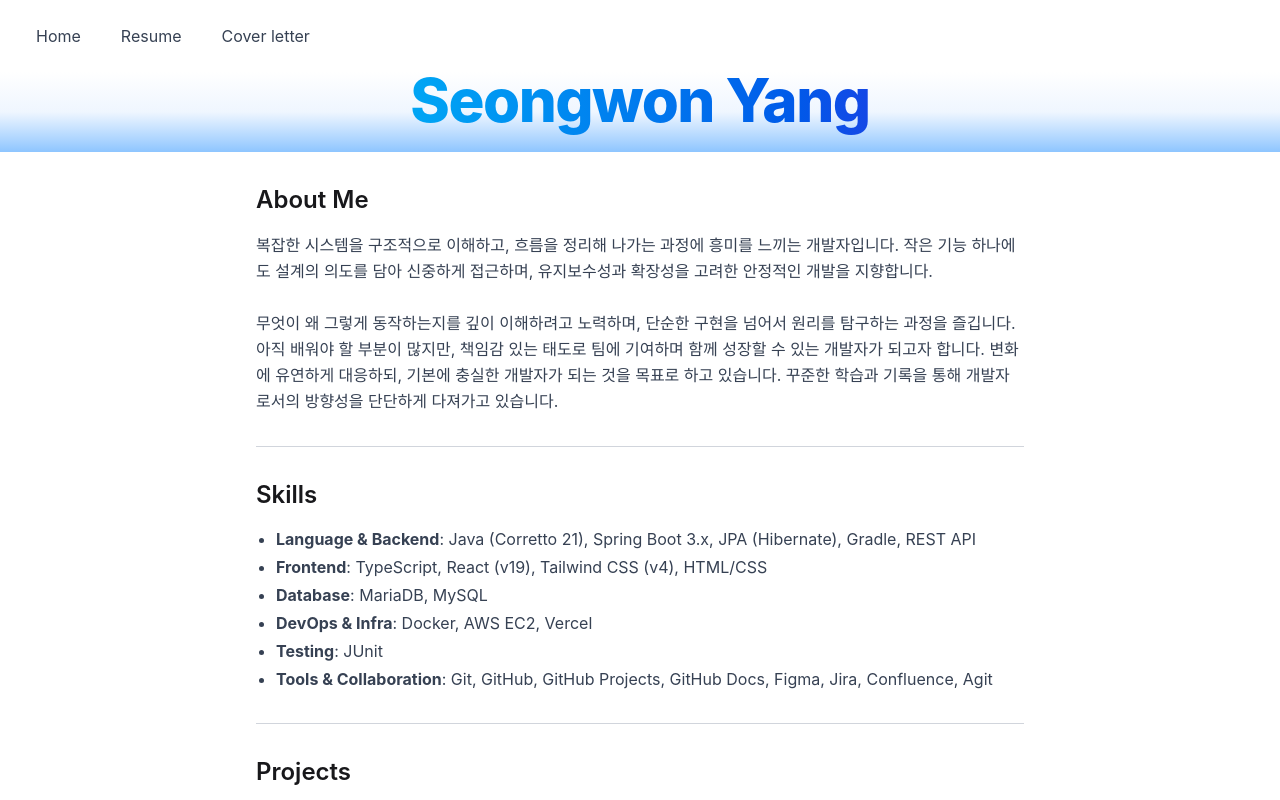
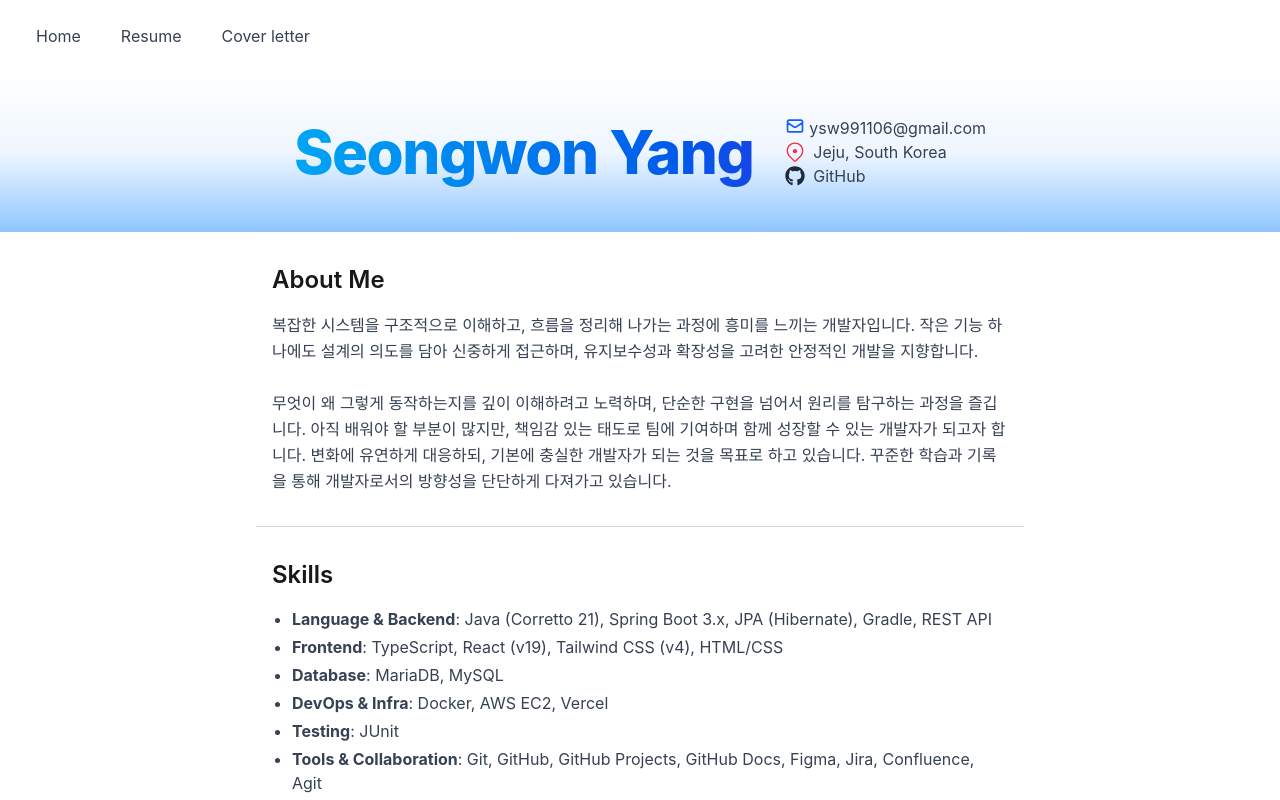
Before and after one commit to codearchitect99/codearchitect99.github.io, a React (Vite) app: page / in a window 1280 px wide. Shown: the top 800 px of the page. Built offline with nearby package versions, Linux system fonts and the light colour scheme.

Commit message:
update layout pofil

```diff
--- a/src/pages/home/Home.tsx
+++ b/src/pages/home/Home.tsx
@@ -50,30 +50,50 @@ export const Home = () => {
 
 	return (
 		<main className="flex flex-col items-center space-y-8">
-			<section
-				id="about"
-				className="w-full h-[10vh] flex items-center justify-center bg-gradient-to-b from-white via-blue-50 to-blue-300"
+			<section id="header"
+			         className="w-full h-[20vh] flex items-center justify-center bg-gradient-to-b from-white via-blue-50 to-blue-300"
 			>
-				<div className="max-w-4xl text-center px-4">
-					<h1 className="text-5xl md:text-6xl font-extrabold mb-6 leading-tight text-gray-900 tracking-tight">
-      <span className="bg-gradient-to-r from-sky-500 to-blue-700 bg-clip-text text-transparent">
-       Seongwon Yang
-      </span>
-					</h1>
+				<div className="flex flex-col-reverse md:flex-row-reverse items-center justify-center gap-4 w-full max-w-4xl px-4">
+					<section id="contacts" className="text-base text-gray-700 md:ml-4 flex flex-col">
+						<div className="flex justify-start gap-1">
+							<HiOutlineMail className="text-xl text-blue-600" />
+							<a href="mailto:ysw991106@gmail.com" className="hover:underline hover:text-blue-800 transition">
+								ysw991106@gmail.com
+							</a>
+						</div>
+						<div className="flex justify-start gap-1">
+							<p className="flex items-center justify-center gap-2">
+								<GoLocation className="text-xl text-red-500" />
+								Jeju, South Korea
+							</p>
+						</div>
+						<div className="flex justify-start gap-1">
+							<p className="flex items-center justify-center gap-2">
+								<FaGithub className="text-xl text-gray-800 dark:text-white" />
+								<a href="https://github.com/codearchitect99" target="_blank" rel="noopener noreferrer"
+								   className="hover:underline hover:text-blue-800 transition">
+									GitHub
+								</a>
+							</p>
+						</div>
+					</section>
 
-					{/*<p className="text-gray-800 text-lg md:text-xl leading-relaxed mb-10 drop-shadow-sm">*/}
-					{/*	복잡한 시스템을 구조적으로 이해하고 흐름을 정리해 나가는 것을 좋아합니다.<br/>*/}
-					{/*	작은 기능에도 설계의 의도를 담아, 유지보수성과 확장성을 고려한 개발을 지향합니다.*/}
-					{/*</p>*/}
+					<section id="name" className="text-center">
+						<h1 className="text-5xl md:text-6xl font-extrabold leading-tight text-gray-900 tracking-tight">
+							<p className="bg-gradient-to-r from-sky-500 to-blue-700 bg-clip-text text-transparent">
+								Seongwon Yang
+							</p>
+						</h1>
+					</section>
 				</div>
 			</section>
 
-			<section id="about" className="w-full max-w-3xl border-b border-gray-300 pb-8">
+			<section id="about" className="w-full max-w-3xl border-b border-gray-300 pb-8 px-4">
 				<h2 className="text-2xl font-semibold mb-4">About Me</h2>
 				<p className="text-gray-700 leading-relaxed">
 					복잡한 시스템을 구조적으로 이해하고, 흐름을 정리해 나가는 과정에 흥미를 느끼는 개발자입니다.
 					작은 기능 하나에도 설계의 의도를 담아 신중하게 접근하며, 유지보수성과 확장성을 고려한 안정적인 개발을 지향합니다.
-					<br /><br />
+					<br/><br/>
 					무엇이 왜 그렇게 동작하는지를 깊이 이해하려고 노력하며, 단순한 구현을 넘어서 원리를 탐구하는 과정을 즐깁니다.
 					아직 배워야 할 부분이 많지만, 책임감 있는 태도로 팀에 기여하며 함께 성장할 수 있는 개발자가 되고자 합니다.
 					변화에 유연하게 대응하되, 기본에 충실한 개발자가 되는 것을 목표로 하고 있습니다.
@@ -81,7 +101,7 @@ export const Home = () => {
 				</p>
 			</section>
 
-			<section id="skills" className="w-full max-w-3xl border-b border-gray-300 pb-8">
+			<section id="skills" className="w-full max-w-3xl border-b border-gray-300 pb-8 px-4">
 				<h2 className="text-2xl font-semibold mb-4">Skills</h2>
 				<ul className="list-disc pl-5 space-y-1 text-gray-700">
 					<li>
@@ -100,12 +120,13 @@ export const Home = () => {
 						<strong>Testing</strong>: JUnit
 					</li>
 					<li>
-						<strong>Tools & Collaboration</strong>: Git, GitHub, GitHub Projects, GitHub Docs, Figma, Jira, Confluence, Agit
+						<strong>Tools & Collaboration</strong>: Git, GitHub, GitHub Projects, GitHub Docs, Figma, Jira, Confluence,
+						Agit
 					</li>
 				</ul>
 			</section>
 
-			<section id="projects" className="w-full max-w-3xl border-b border-gray-300 pb-8">
+			<section id="projects" className="w-full max-w-3xl border-b border-gray-300 pb-8 px-4">
 				<h2 className="text-2xl font-semibold mb-4">Projects</h2>
 
 				<ProjectTabs
@@ -124,39 +145,6 @@ export const Home = () => {
 					</ReactMarkdown>
 				</div>
 			</section>
-
-			<section id="contact" className="w-full max-w-3xl mx-auto text-center px-4 py-12">
-				<h2 className="text-2xl font-semibold mb-4">Contacts</h2>
-
-				<div className="space-y-4 text-lg text-gray-700 dark:text-gray-300">
-					<p className="flex items-center justify-center gap-2">
-						<HiOutlineMail className="text-xl text-blue-600" />
-						<a href="mailto:ysw991106@gmail.com" className="hover:underline hover:text-blue-800 transition">
-							ysw991106@gmail.com
-						</a>
-					</p>
-					<p className="flex items-center justify-center gap-2">
-						<FaGithub className="text-xl text-gray-800 dark:text-white" />
-						<a href="https://github.com/codearchitect99" target="_blank" rel="noopener noreferrer" className="hover:underline hover:text-blue-800 transition">
-							GitHub
-						</a>
-					</p>
-					{/*<p className="flex items-center justify-center gap-2">*/}
-					{/*	<FaLinkedin className="text-xl text-blue-700" />*/}
-					{/*	<a href="https://linkedin.com/in/yourusername" target="_blank" rel="noopener noreferrer" className="hover:underline hover:text-blue-800 transition">*/}
-					{/*		LinkedIn*/}
-					{/*	</a>*/}
-					{/*</p>*/}
-					<p className="flex items-center justify-center gap-2">
-						<GoLocation className="text-xl text-red-500" />
-						Jeju, South Korea
-					</p>
-				</div>
-
-				<p className="mt-6 text-gray-600 dark:text-gray-400">
-					Feel free to reach out if you’d like to collaborate or just say hi!
-				</p>
-			</section>
 		</main>
 	);
 };
```
